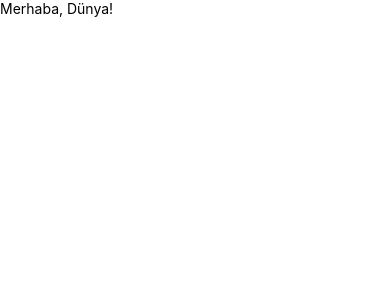
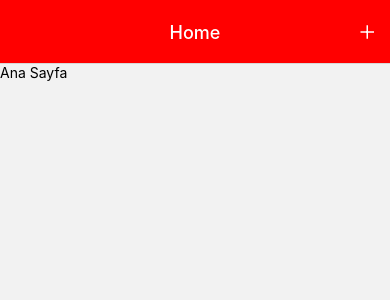
Before and after one commit to ilkcandogan/radyo-mobile-app, a React Native app: screen /Home in a window 390 px wide. Shown: the top 300 px of the page. Built offline with nearby package versions, Linux system fonts and the light colour scheme.

Commit message:
Header bar yapıldı.

```diff
--- a/App.jsx
+++ b/App.jsx
@@ -1,11 +1,40 @@
 import React from 'react';
-import { View, Text } from 'react-native';
+import { NavigationContainer } from '@react-navigation/native';
+import { createStackNavigator } from '@react-navigation/stack';
+import Ionicons from 'react-native-vector-icons/Ionicons';
+
+import HomeScreen from './screens/HomeScreen';
+
+const Stack = createStackNavigator();
 
 const App = () => {
   return (
-    <View>
-      <Text>Merhaba, Dünya!</Text>
-    </View>
+    <NavigationContainer>
+      <Stack.Navigator
+        screenOptions={{
+          headerStyle: {
+            backgroundColor: 'red',
+          },
+          headerTitleStyle: {
+            color: 'white',
+          },
+          headerTitleAlign: 'center',
+          headerRight: () => (
+            <Ionicons
+              name="ios-add"
+              size={24}
+              color="white"
+              style={{ marginRight: 10 }}
+              onPress={() => {
+                // İkon butona tıklandığında yapılacak işlemler
+              }}
+            />
+          ),
+        }}
+      >
+        <Stack.Screen name="Home" component={HomeScreen} />
+      </Stack.Navigator>
+    </NavigationContainer>
   );
 };
 
--- a/package.json
+++ b/package.json
@@ -12,12 +12,14 @@
   "dependencies": {
     "@react-native-community/masked-view": "^0.1.11",
     "@react-navigation/native": "^6.1.7",
+    "@react-navigation/stack": "^6.3.17",
     "react": "18.2.0",
     "react-native": "0.72.0",
     "react-native-gesture-handler": "^2.12.0",
     "react-native-reanimated": "^3.3.0",
     "react-native-safe-area-context": "^4.6.3",
-    "react-native-screens": "^3.22.0"
+    "react-native-screens": "^3.22.0",
+    "react-native-vector-icons": "^9.2.0"
   },
   "devDependencies": {
     "@babel/core": "^7.20.0",
--- /dev/null
+++ b/screens/HomeScreen.js
@@ -0,0 +1,12 @@
+import React from 'react';
+import { View, Text } from 'react-native';
+
+const HomeScreen = () => {
+  return (
+    <View>
+      <Text>Ana Sayfa</Text>
+    </View>
+  );
+};
+
+export default HomeScreen;
```
Also changed, not shown: 2 other files (tests, documents, lock files or other folders).
